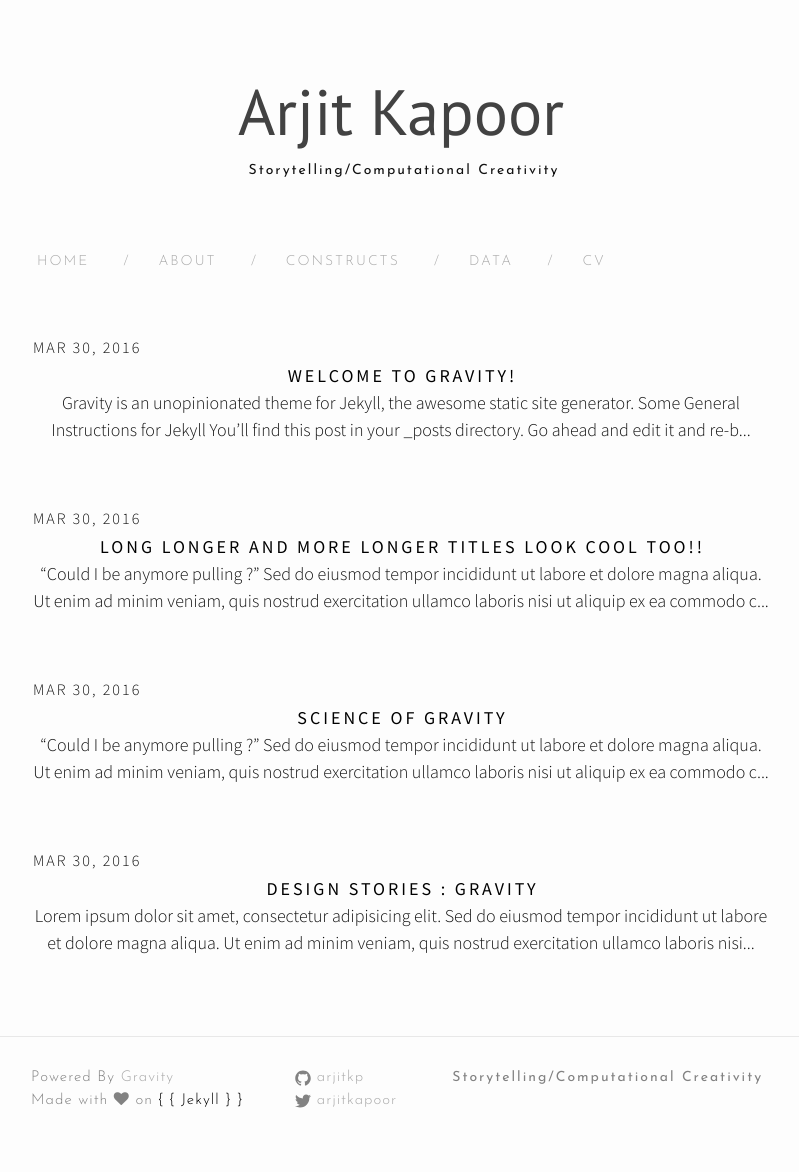
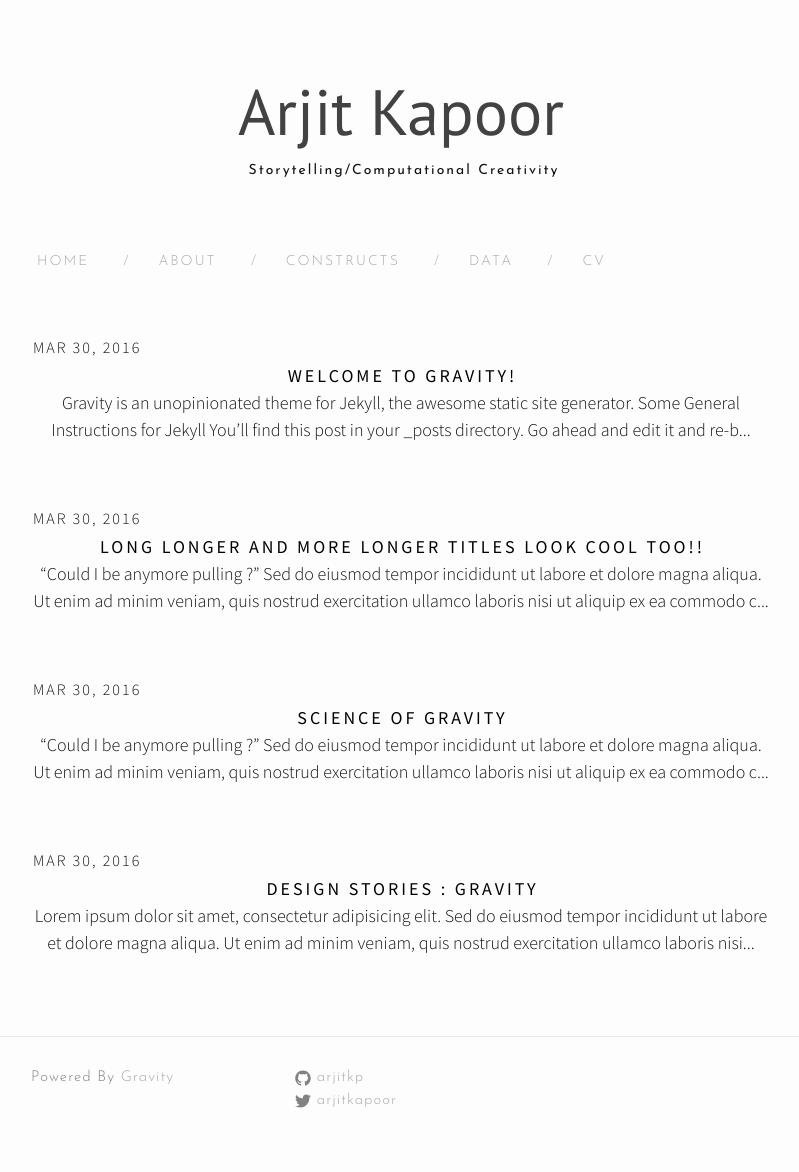
Before and after one commit to manuelvarzen/arjitkp.github.io, a Jekyll site: the page built from index.html, in a window 1280 px wide. Shown: the whole page, without its empty margins (239-1038 px from the left). Built offline with Jekyll 4.4.1, drawn with Linux system fonts in a browser that asks for light colours; nearby versions of some CDN libraries; the list of posts is cut into pages by our own code.

Commit message:
Update footer.html

```diff
--- a/_includes/footer.html
+++ b/_includes/footer.html
@@ -8,7 +8,7 @@
       <div class="footer-col footer-col-1">
         <ul class="contact-list footer-content">
           <li>Powered By <a href="http://github.com/hemangsk/Gravity">Gravity</a></li>
-          <li>Made with <i class="fa fa-heart"></i> on <a href="http://jekyllrb.com"><span style="color:black">{ { Jekyll } }</a></span></li>
+
 
 
         </ul>
@@ -31,7 +31,7 @@
       </div>
 
       <div class="footer-col footer-col-3 site-description">
-        <p>{{ site.description }}</p>
+
       </div>
     </div>
 
```
